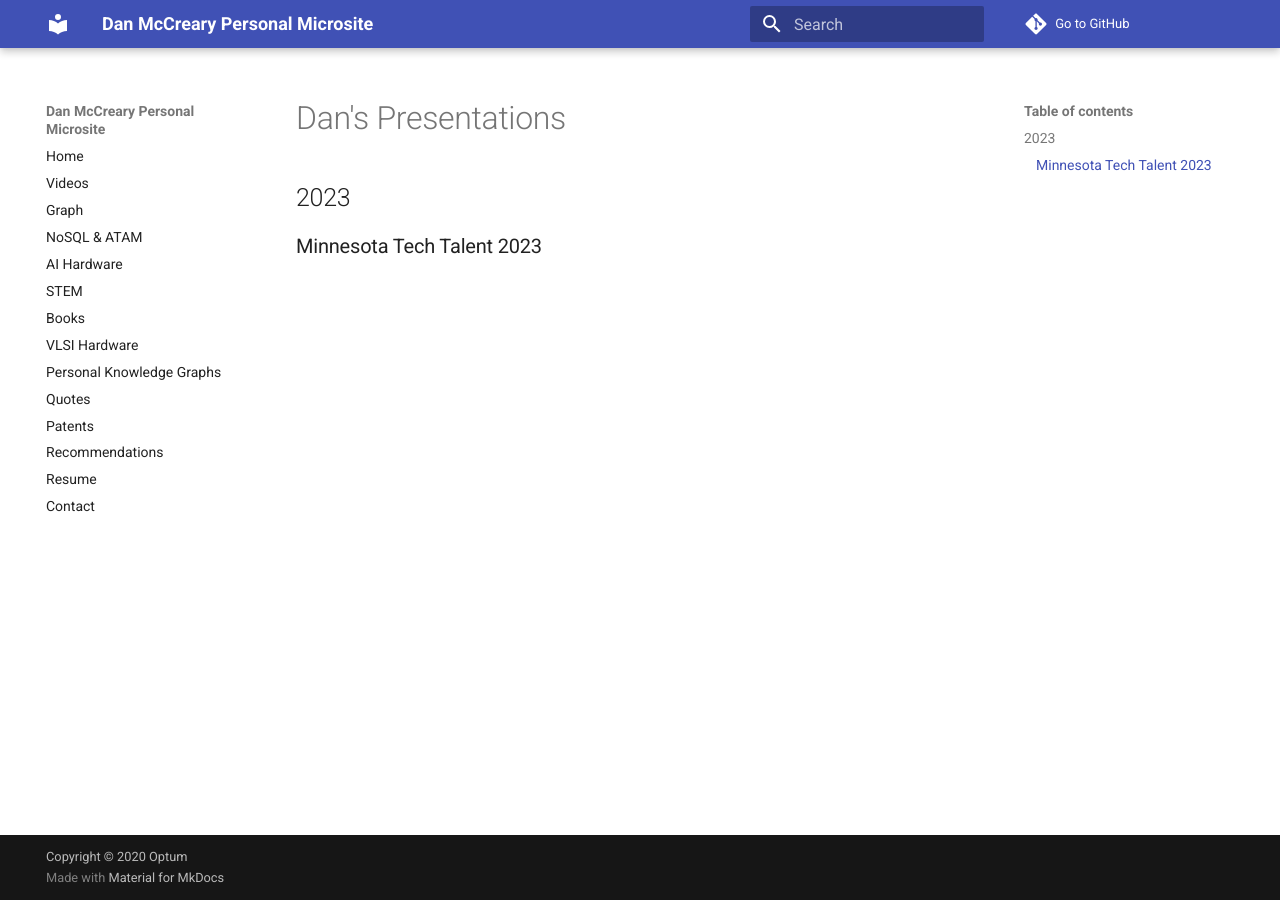
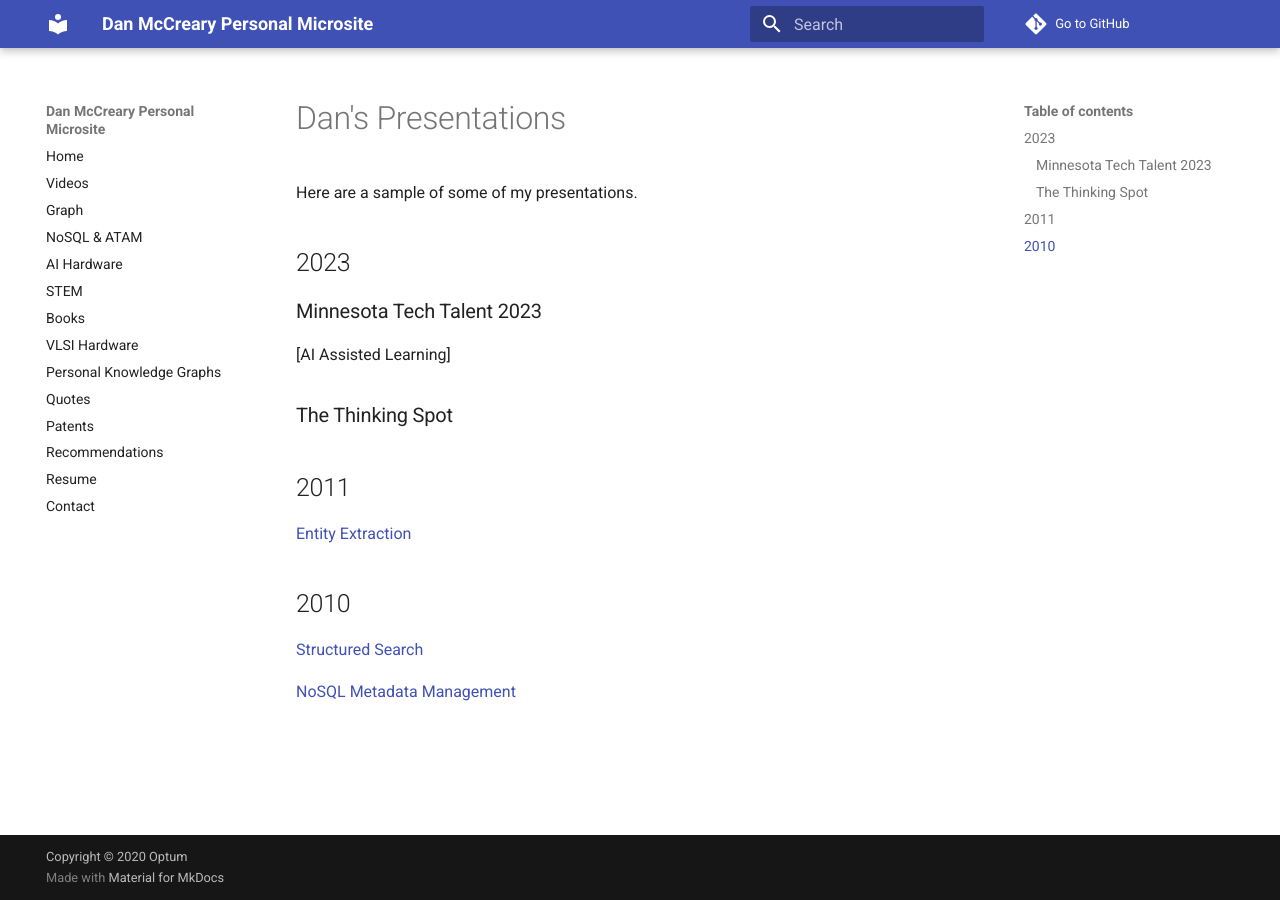
Before and after one commit to dmccreary/dmccreary, an MkDocs documentation site: the page built from docs/presentations.md, in a window 1280 px wide. Built offline with MkDocs 1.6.1 and Material for MkDocs 9.7.7, drawn with Linux system fonts in a browser that asks for light colours; comment, search, counter and statistics services are not loaded.

Commit message:
updating content

```diff
--- a/docs/presentations.md
+++ b/docs/presentations.md
@@ -1,5 +1,23 @@
 # Dan's Presentations
+
+Here are a sample of some of my presentations.
 
 ## 2023
 
 ### Minnesota Tech Talent 2023
+
+[AI Assisted Learning]
+
+### The Thinking Spot
+
+
+
+## 2011
+
+[Entity Extraction](2011-Entity-Extraction-Tutorial-v5.pptx)
+
+## 2010
+
+[Structured Search](2010-structured-search.pptx)
+
+[NoSQL Metadata Management](2010-NO-SQL-Metadata-Management.pptx)
```
Also changed, not shown: 2 other files.
